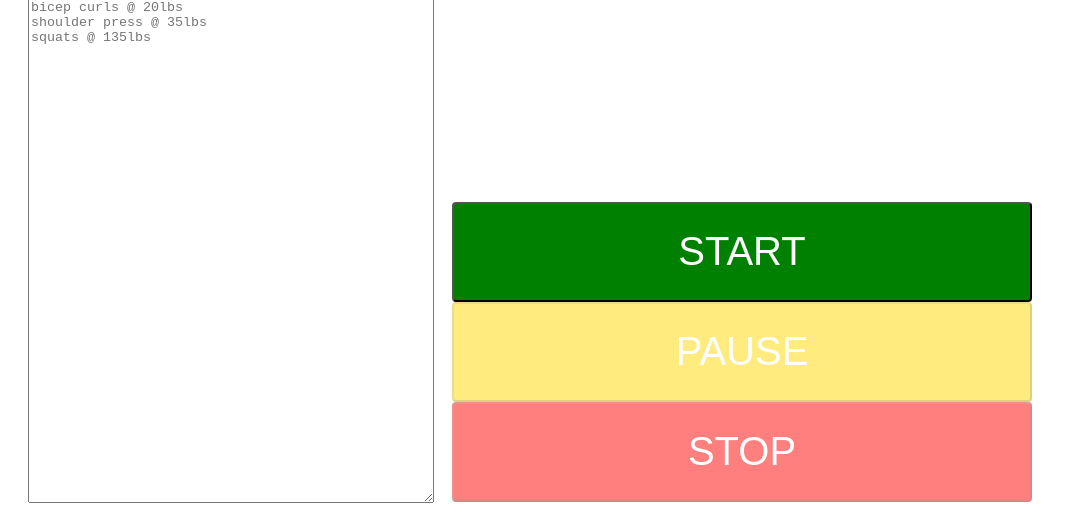
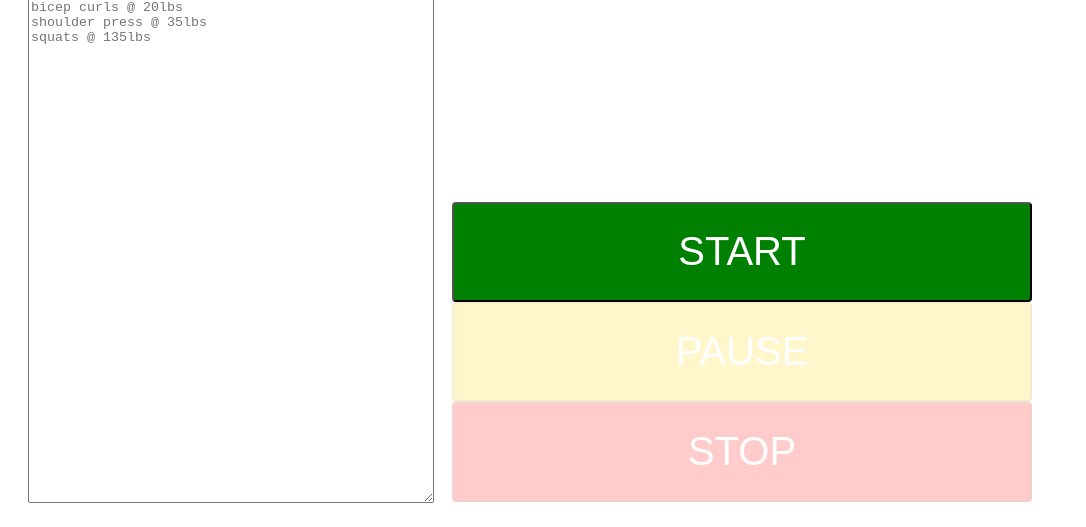
Before and after one commit to matthewlamdotjs/interval-trainer-js, a plain HTML site: page index.html in a window 1280 px wide. Shown: the part 347-874 px from the top of the page, without its empty margins (0-1086 px from the left). Drawn offline with Linux system fonts and the light colour scheme.

Commit message:
make both list item and button disabled more pronounced

```diff
--- a/index.js
+++ b/index.js
@@ -183,7 +183,7 @@ const _setIntervalNumber = (interval) => {
     document.getElementById('interval-number').innerHTML = interval;
 }
 const _toggleDisabled = (element) => {
-    element.style = element.disabled ? 'opacity: 1;' : 'opacity: 0.5';
+    element.style = element.disabled ? 'opacity: 1;' : 'opacity: 0.2';
     element.disabled = !element.disabled;
 }
 const _toggleAll = () => {
--- a/style.css
+++ b/style.css
@@ -35,6 +35,7 @@
 .workout-item.current{
     font-weight: bold;
     background-color: lightcyan;
+    border: 1px solid cornflowerblue;
 }
 #start-button, #stop-button, #pause-button{
     width: 100%;
```
